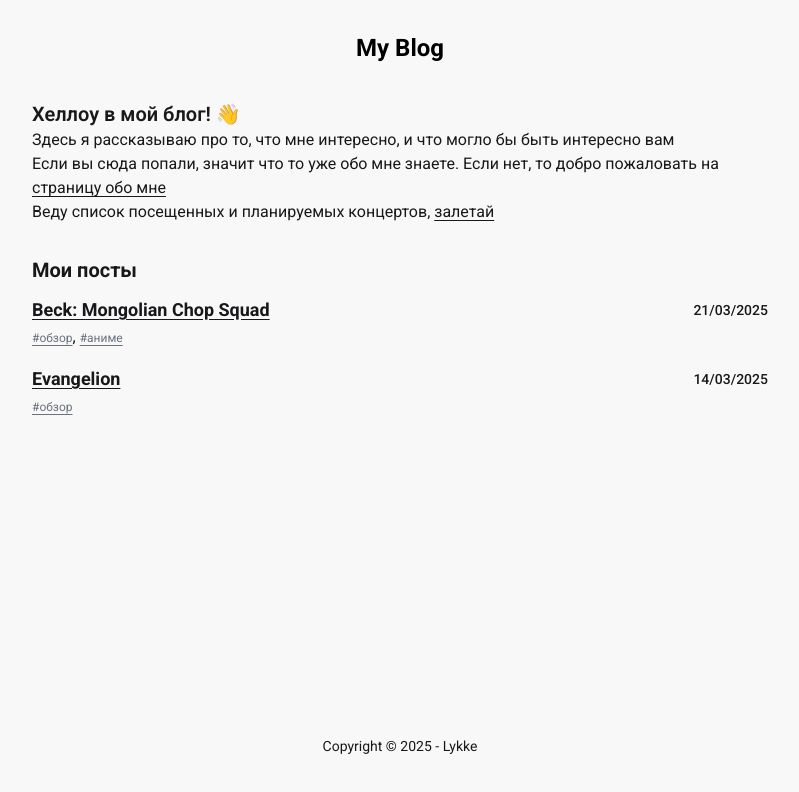
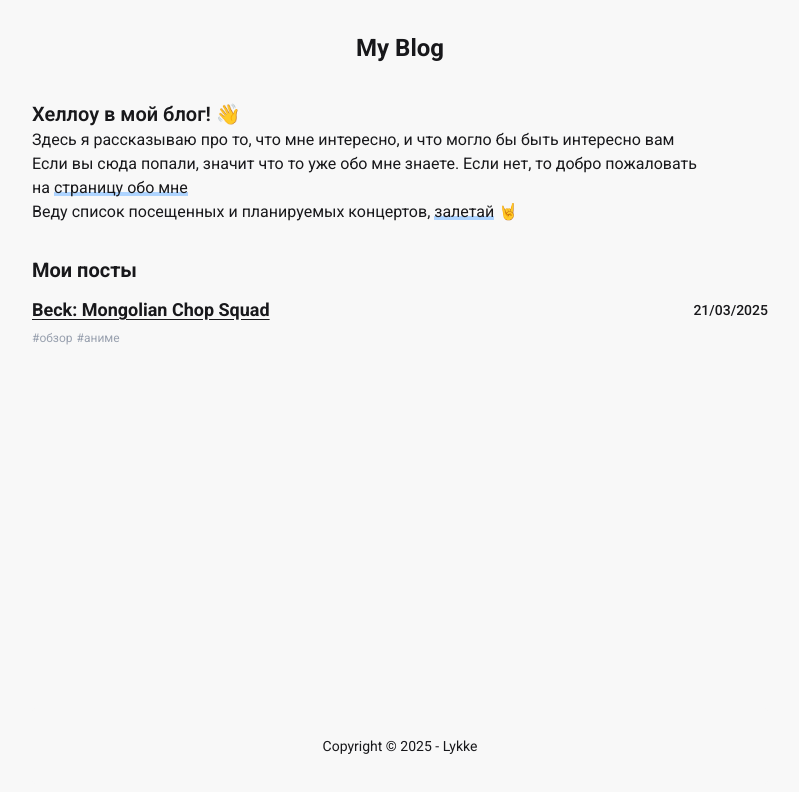
Before and after one commit to iamlykke/my-blog, a Next.js app: page / in a window 1280 px wide. Shown: the top 792 px of the page, without its empty margins (240-1039 px from the left). Built offline with nearby package versions, Linux system fonts and the light colour scheme.

Commit message:
добавил стилей для ссылок, поправил формат видео

```diff
--- a/app/concerts/page.tsx
+++ b/app/concerts/page.tsx
@@ -7,7 +7,11 @@ export default function ConcertsPage() {
     <div className="mt-5">
       <p className="mb-3">
         Актуальная инфа всегда{" "}
-        <Link href="https://www.last.fm/user/iamlykke" target="_blank">
+        <Link
+          className="link-blue-underline"
+          href="https://www.last.fm/user/iamlykke"
+          target="_blank"
+        >
           тут
         </Link>
       </p>
--- a/app/globals.css
+++ b/app/globals.css
@@ -80,11 +80,33 @@ body {
 }
 
 @layer base {
-  a:not(.no-underline) {
-    @apply underline underline-offset-3 hover:no-underline;
+  a:not(.no-underline):not(.link-blue-underline) {
+    @apply underline underline-offset-3 transition-all duration-300 hover:no-underline;
   }
 
   p {
     @apply text-pretty;
   }
+
+  .link-blue-underline {
+    @apply relative inline-block;
+  }
+
+  .link-blue-underline::after {
+    content: "";
+    @apply -z-10 absolute left-0 bottom-1 w-full h-1 bg-blue-300 opacity-70 transition-all duration-200;
+  }
+
+  .link-blue-underline:hover::after {
+    @apply opacity-90 h-1.5;
+  }
+
+  .tag {
+    @apply text-xs text-gray-400 hover:text-gray-700 transition-all duration-300;
+  }
+
+  .youtube-video {
+    width: 100%;
+    aspect-ratio: 16/9;
+  }
 }
--- a/app/posts/[slug]/page.tsx
+++ b/app/posts/[slug]/page.tsx
@@ -35,16 +35,11 @@ export default async function PostPage({
           </time>
         </div>
         <div className="flex flex-row w-full justify-between  items-center">
-          {/* <p className="text-sm text-gray-700">{metadata.description}</p> */}
           {withTags ? (
             <div className="flex flex-row gap-1">
-              {metadata.tags.map((tag: string, index: number) => (
+              {metadata.tags.map((tag: string) => (
                 <span key={tag}>
-                  <Link
-                    className="text-sm text-gray-500 hover:text-gray-700"
-                    href="#"
-                  >{`#${tag}`}</Link>
-                  {index < metadata.tags.length - 1 && ", "}
+                  <Link className="tag no-underline" href="#">{`#${tag}`}</Link>
                 </span>
               ))}
             </div>
--- a/components/Card.tsx
+++ b/components/Card.tsx
@@ -12,18 +12,14 @@ export const Card = ({ slug, title, created, tags }: ICard) => {
     <div className="flex flex-col w-full gap-0.5">
       <div className="flex justify-between w-full items-center">
         <Link href={`/posts/${slug}`}>
-          <h3 className="card-title font-bold">{title}</h3>
+          <h3 className="card-title font-bold text-pretty">{title}</h3>
         </Link>
         <span className="w-fit text-sm font-medium">{created}</span>
       </div>
       <div className="flex flex-row gap-1">
-        {tags.map((tag: string, index: number) => (
+        {tags.map((tag: string) => (
           <span key={tag}>
-            <Link
-              className="text-xs text-gray-500 hover:text-gray-700"
-              href="#"
-            >{`#${tag}`}</Link>
-            {index < tags.length - 1 && ", "}
+            <Link className="tag no-underline" href="#">{`#${tag}`}</Link>
           </span>
         ))}
       </div>
--- a/components/Header.tsx
+++ b/components/Header.tsx
@@ -22,7 +22,7 @@ export const Header: React.FC = () => {
         </Link>
       )}
 
-      <p className="text-2xl text-black font-bold">
+      <p className="relative text-2xl font-bold">
         {getFormattedPath(pathname)}
       </p>
     </div>
--- a/components/Intro.tsx
+++ b/components/Intro.tsx
@@ -10,11 +10,17 @@ export const Intro: React.FC = () => {
       </p>
       <p className="text-md">
         Если вы сюда попали, значит что то уже обо мне знаете. Если нет, то
-        добро пожаловать на <Link href="/about">страницу обо мне</Link>
+        добро пожаловать на{" "}
+        <Link href="/about" className="link-blue-underline">
+          страницу обо мне
+        </Link>
       </p>
       <p className="text-md">
         Веду список посещенных и планируемых концертов,{" "}
-        <Link href={"/concerts"}>залетай</Link>
+        <Link href={"/concerts"} className="link-blue-underline">
+          залетай
+        </Link>{" "}
+        🤘
       </p>
     </section>
   );
--- a/content/concerts/concerts.mdx
+++ b/content/concerts/concerts.mdx
@@ -1,6 +1,6 @@
-# **2025**
+**2025**
 
-## **Upcoming**
+**Upcoming**
 - 14.11 - **The Plot In You, Saosin** - *Vienna, Austria*
 - 18.07 - **Enter Shikari, Blackout Problems, La Dispute** - *Cologne, Germany*
 - 08.07 - **Morrissey** - *Belgrade, Serbia*
@@ -8,7 +8,7 @@
 - 24.05 - **Born of Osiris, Ingested, Entheos & The Voynich Code** - *Belgrade, Serbia*
 
 <br />
-# **2024**
+**2024**
 
 - 12.12 - **Dying Fetus, Chelsea Grin, Despised Icon** - *Budapest, Hungary*
 - 11.12 - **Щенки** - *Belgrade, Serbia*
--- /dev/null
+++ b/content/posts/architects_2025.mdx
@@ -0,0 +1,9 @@
+---
+title: 'Architects: The Sky, the Earth & All Between'
+description: ''
+created: '22/03/2025'
+tags: ['обзор', 'музыкальные альбомы']
+draft: true
+---
+
+Architects
--- a/content/posts/beck.mdx
+++ b/content/posts/beck.mdx
@@ -24,4 +24,4 @@ draft: false
 <br />
 *(Ну а почему у группы такое дурацкое название - узнаете сами, а то будет спойлер :D)*
 <br />
-<iframe width="100%" height="400" src="https://www.youtube.com/embed/3m1nNtWOUWQ?si=9uya71gqgAx2buyW" title="YouTube video player" frameBorder="0" allow="accelerometer; autoplay; clipboard-write; encrypted-media; gyroscope; picture-in-picture; web-share" referrerPolicy="strict-origin-when-cross-origin" allowFullScreen></iframe>
+<iframe className="youtube-video" src="https://www.youtube.com/embed/3m1nNtWOUWQ?si=9uya71gqgAx2buyW" title="YouTube video player" frameBorder="0" allow="accelerometer; autoplay; clipboard-write; encrypted-media; gyroscope; picture-in-picture; web-share" referrerPolicy="strict-origin-when-cross-origin" allowFullScreen></iframe>
--- a/content/posts/evangelion.mdx
+++ b/content/posts/evangelion.mdx
@@ -2,8 +2,8 @@
 title: 'Evangelion'
 description: 'Best anime ever'
 created: '14/03/2025'
-tags: ['обзор']
-draft: false
+tags: ['обзор', 'аниме']
+draft: true
 ---
 
 Синдзи, полезай в робота
```
